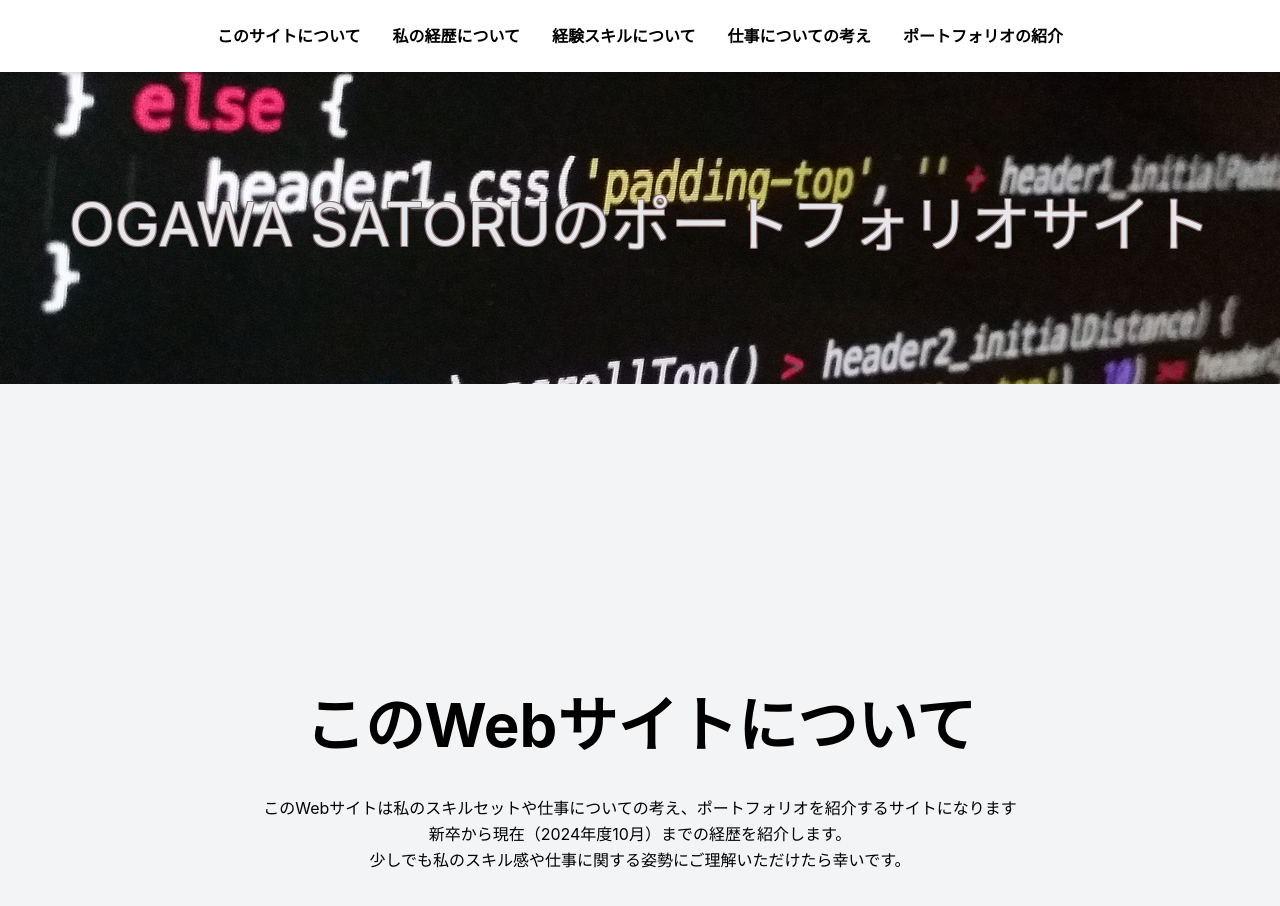
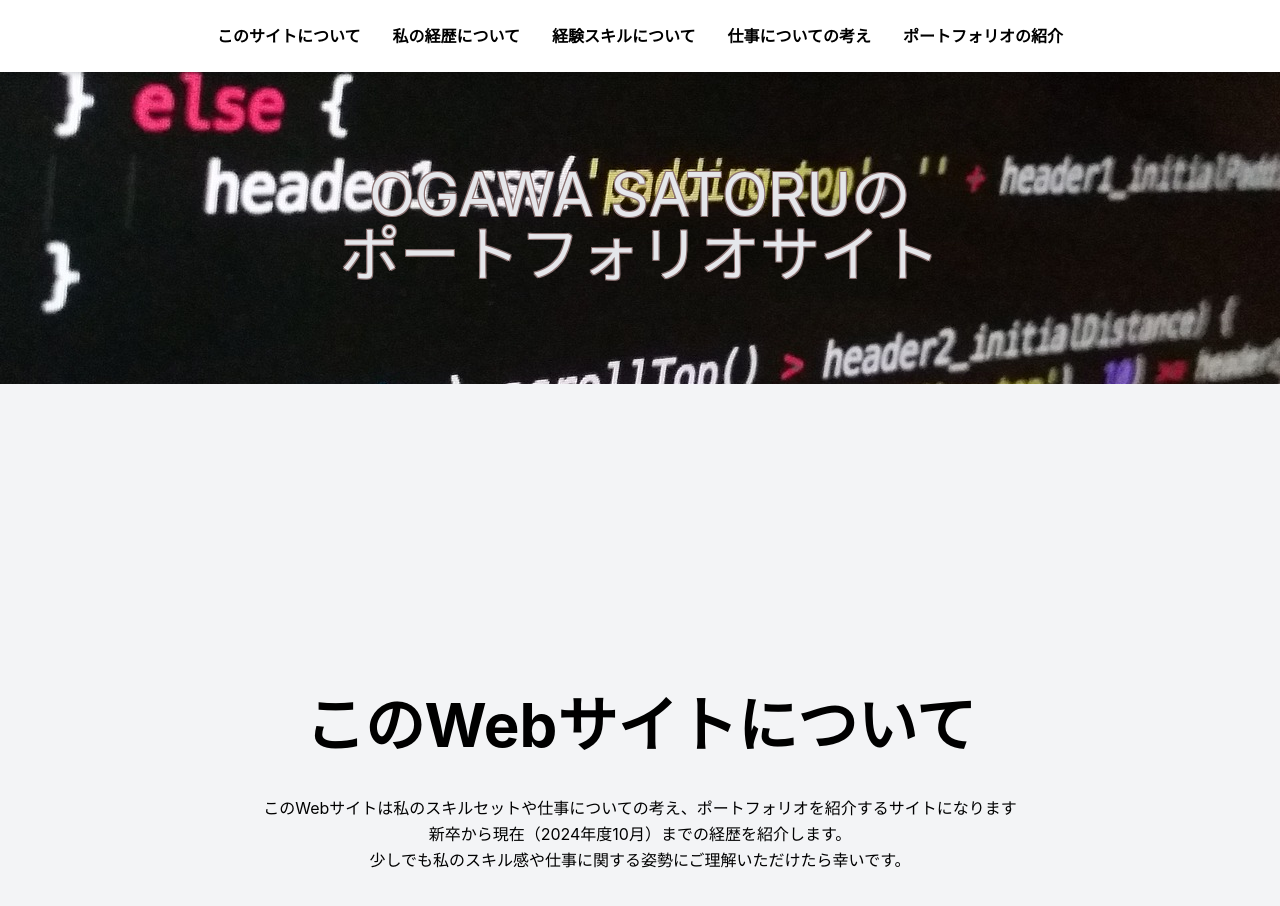
Before and after one commit to sugar2456/portfolio_project, a React (Create React App) app in the folder src/my-portfolio-app/: page / in a window 1280 px wide. Shown: the top 906 px of the page. Built offline with nearby package versions, Linux system fonts and the light colour scheme.

Commit message:
ヘッダーの追加レイアウト調整

```diff
--- a/src/my-portfolio-app/src/pages/sections/Banner.js
+++ b/src/my-portfolio-app/src/pages/sections/Banner.js
@@ -3,7 +3,7 @@ function Banner() {
         <div className="flex items-center justify-center text-gray-200 bg-center bg-no-repeat h-80"
             style={{backgroundImage: "url('images/banner.jpg')"}}
         >
-            <h1 className="text-6xl text-center text-outline">OGAWA SATORUのポートフォリオサイト</h1>
+            <h1 className="text-3xl text-center md:text-6xl text-outline">OGAWA SATORUの<br/>ポートフォリオサイト</h1>
         </div>
     );
 }
```
